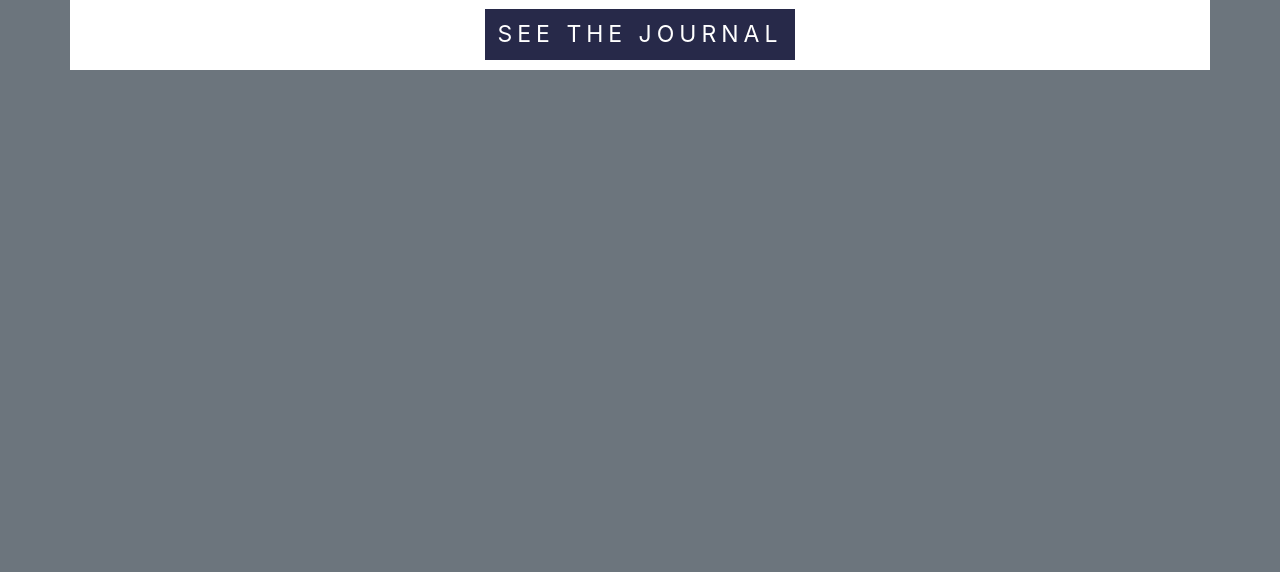
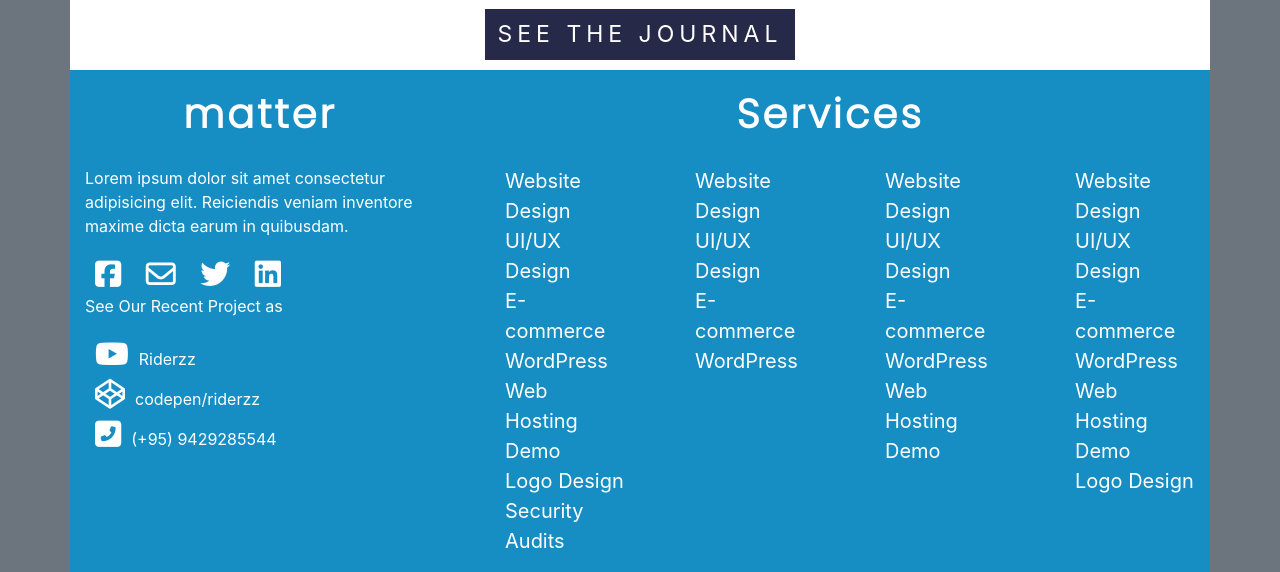
Before and after one commit to r1d3rzz/webiste, a plain HTML site: page index.html in a window 1280 px wide. Shown: the part 3317-3889 px from the top of the page. Before the commit the page ends 3387 px from the top, so only its background shows below. Drawn offline with nearby package versions, Linux system fonts and the light colour scheme.

Commit message:
adding Footer Section

```diff
--- a/css/style.css
+++ b/css/style.css
@@ -38,3 +38,49 @@
     font-size: 23px;
     letter-spacing: 5px;
 }
+
+.footer {
+    background-color: #168DC3;
+    color: white;
+}
+
+.footer h1 {
+    font-family: 'Poppins', sans-serif;
+    font-weight: bold;
+    text-align: center;
+    padding: 20px;
+    letter-spacing: 3px;
+}
+
+.footerIcon {
+    font-size: 30px;
+    color: white;
+    padding: 5px 10px;
+}
+
+.footerIcon:hover {
+    color: rgb(15, 15, 211);
+}
+
+.serviceFeature li {
+    list-style: none;
+    line-height: 30px;
+    text-align: left;
+    font-size: 20px;
+}
+
+.service {
+    display: block;
+}
+
+@media (max-width: 767.98px) {
+    .service {
+        display: none;
+    }
+}
+
+@media (max-width: 1199.98px) {
+    .service {
+        display: none;
+    }
+}
--- a/index.html
+++ b/index.html
@@ -311,6 +311,78 @@
     </div>
     <!--Explore Section-->
 
+    <div class="container">
+        <div class="row footer">
+            <div class="col-md-4">
+                <h1>matter</h1>
+                <p>Lorem ipsum dolor sit amet consectetur adipisicing elit. Reiciendis veniam inventore maxime dicta earum in quibusdam.</p>
+
+                <div>
+                    <span><i class="fab fa-facebook-square footerIcon"></i></span>
+                    <span><i class="far fa-envelope footerIcon"></i></span>
+                    <span><i class="fab fa-twitter footerIcon"></i></span>
+                    <span><i class="fab fa-linkedin footerIcon"></i></span>
+                </div>
+
+                <p>See Our Recent Project as</p>
+
+                <i class="fab fa-youtube footerIcon"></i><span>Riderzz</span><br>
+                <i class="fab fa-codepen footerIcon"></i><span>codepen/riderzz</span>
+
+                <p><i class="fas fa-phone-square-alt footerIcon"></i>(+95) 9429285544</p>
+            </div>
+            <!--contactMe-->
+            <div class="col-md-8 service">
+                <h1>Services</h1>
+                <div class="row">
+                    <div class="col-md-3">
+                        <ul class="serviceFeature">
+                            <li>Website Design</li>
+                            <li>UI/UX Design</li>
+                            <li>E-commerce</li>
+                            <li>WordPress</li>
+                            <li>Web Hosting</li>
+                            <li>Demo</li>
+                            <li>Logo Design</li>
+                            <li>Security Audits</li>
+                        </ul>
+                    </div>
+                    <div class="col-md-3">
+                        <ul class="serviceFeature">
+                            <li>Website Design</li>
+                            <li>UI/UX Design</li>
+                            <li>E-commerce</li>
+                            <li>WordPress</li>
+                        </ul>
+                    </div>
+                    <div class="col-md-3">
+                        <ul class="serviceFeature">
+                            <li>Website Design</li>
+                            <li>UI/UX Design</li>
+                            <li>E-commerce</li>
+                            <li>WordPress</li>
+                            <li>Web Hosting</li>
+                            <li>Demo</li>
+                        </ul>
+                    </div>
+                    <div class="col-md-3">
+                        <ul class="serviceFeature">
+                            <li>Website Design</li>
+                            <li>UI/UX Design</li>
+                            <li>E-commerce</li>
+                            <li>WordPress</li>
+                            <li>Web Hosting</li>
+                            <li>Demo</li>
+                            <li>Logo Design</li>
+                        </ul>
+                    </div>
+                </div>
+            </div>
+            <!--Service-->
+        </div>
+    </div>
+    <!--footer-->
+
     <script src="https://cdn.jsdelivr.net/npm/jquery@3.5.1/dist/jquery.slim.min.js" integrity="sha384-DfXdz2htPH0lsSSs5nCTpuj/zy4C+OGpamoFVy38MVBnE+IbbVYUew+OrCXaRkfj" crossorigin="anonymous"></script>
     <script src="https://cdn.jsdelivr.net/npm/bootstrap@4.6.1/dist/js/bootstrap.bundle.min.js" integrity="sha384-fQybjgWLrvvRgtW6bFlB7jaZrFsaBXjsOMm/tB9LTS58ONXgqbR9W8oWht/amnpF" crossorigin="anonymous"></script>
 </body>
```
